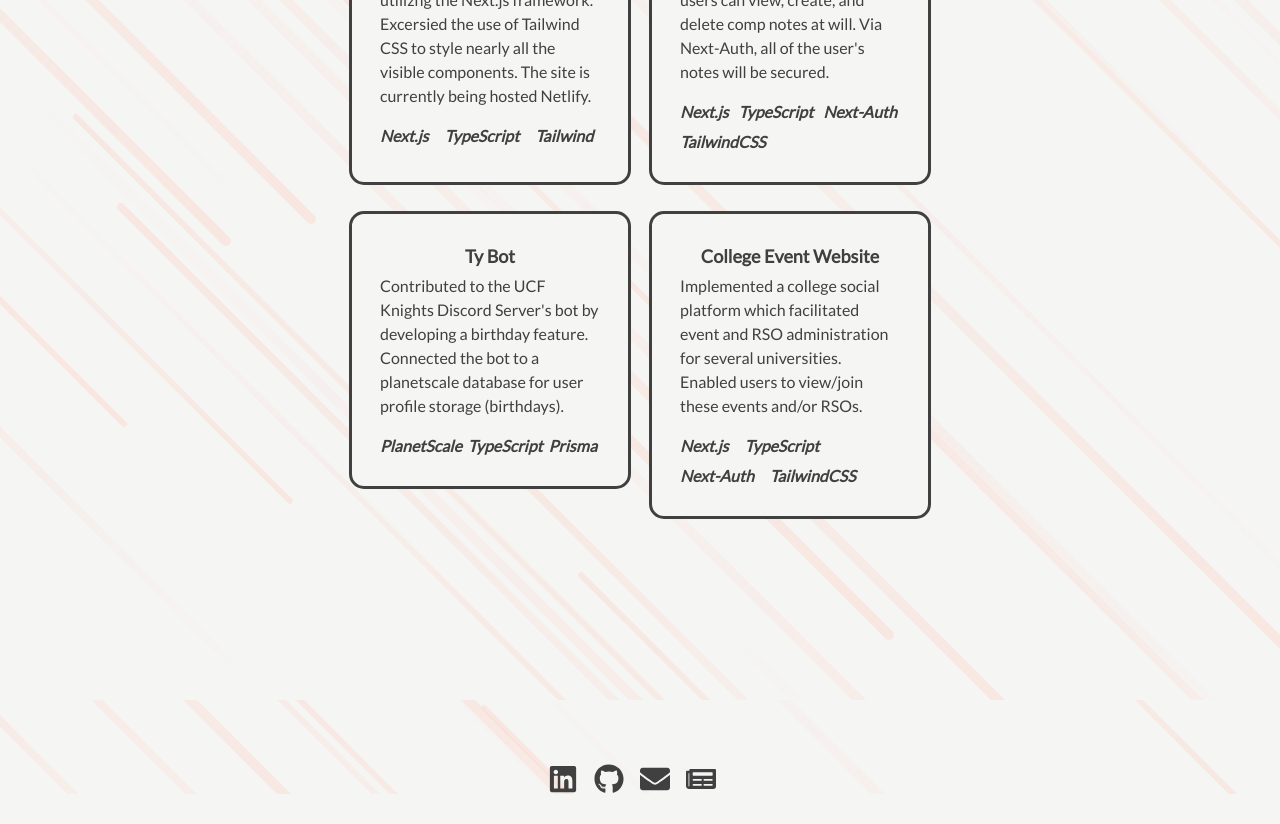
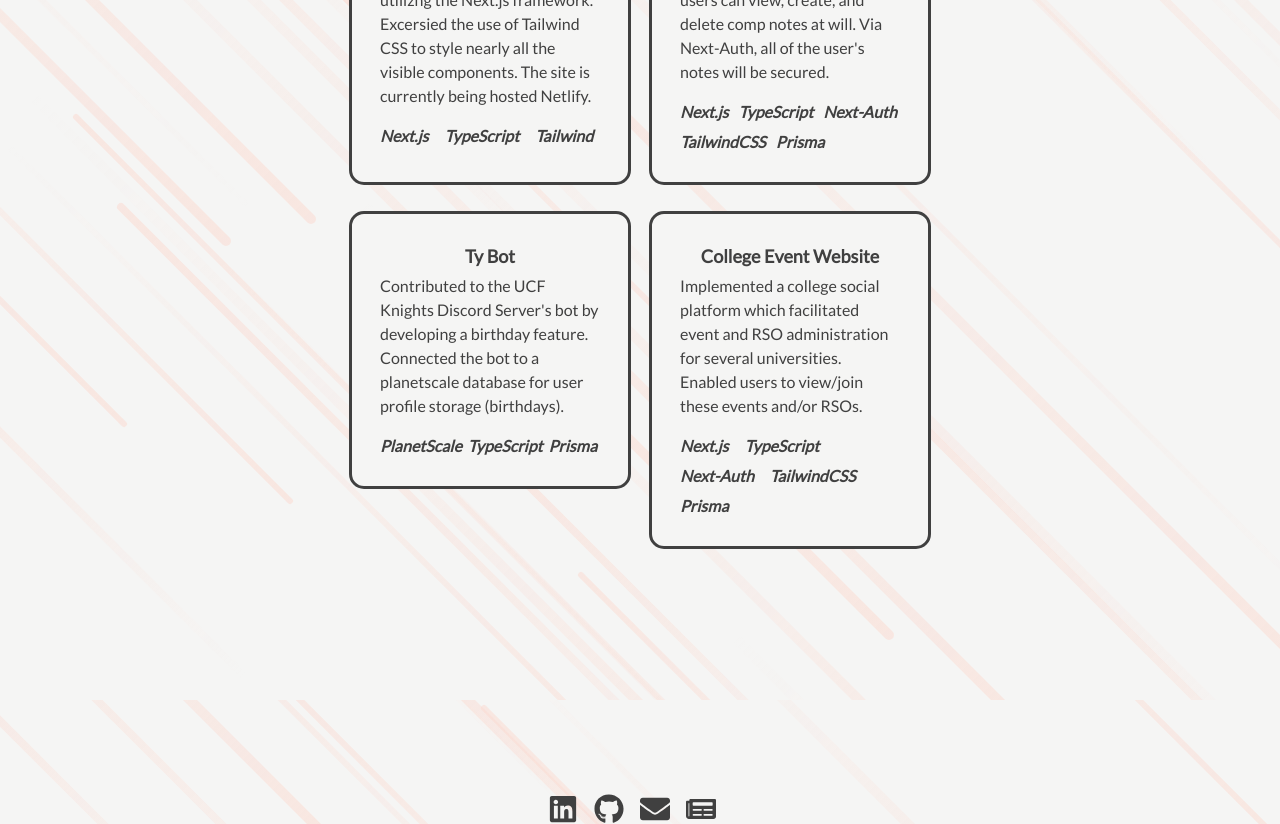
Before and after one commit to almond5/personal-portfolio, a Next.js app: page / in a window 1280 px wide. Shown: the part 2180-3004 px from the top of the page. Before the commit the page ends 2974 px from the top, so only its background shows below. Built offline with nearby package versions, Linux system fonts and the light colour scheme.

Commit message:
Update Projects.tsx

```diff
--- a/pages/Projects.tsx
+++ b/pages/Projects.tsx
@@ -51,6 +51,7 @@
                 <li className="list-inside">TypeScript</li>
                 <li className="list-inside">Next-Auth</li>
                 <li className="list-inside">TailwindCSS</li>
+                <li className="list-inside">Prisma</li>
               </ul>
             </a>
           </Link>
@@ -96,6 +97,7 @@
                   <li className="list-inside">TypeScript</li>
                   <li className="list-inside">Next-Auth</li>
                   <li className="list-inside">TailwindCSS</li>
+                  <li className="list-inside">Prisma</li>
                </ul>
               </a>
            </li>
```
